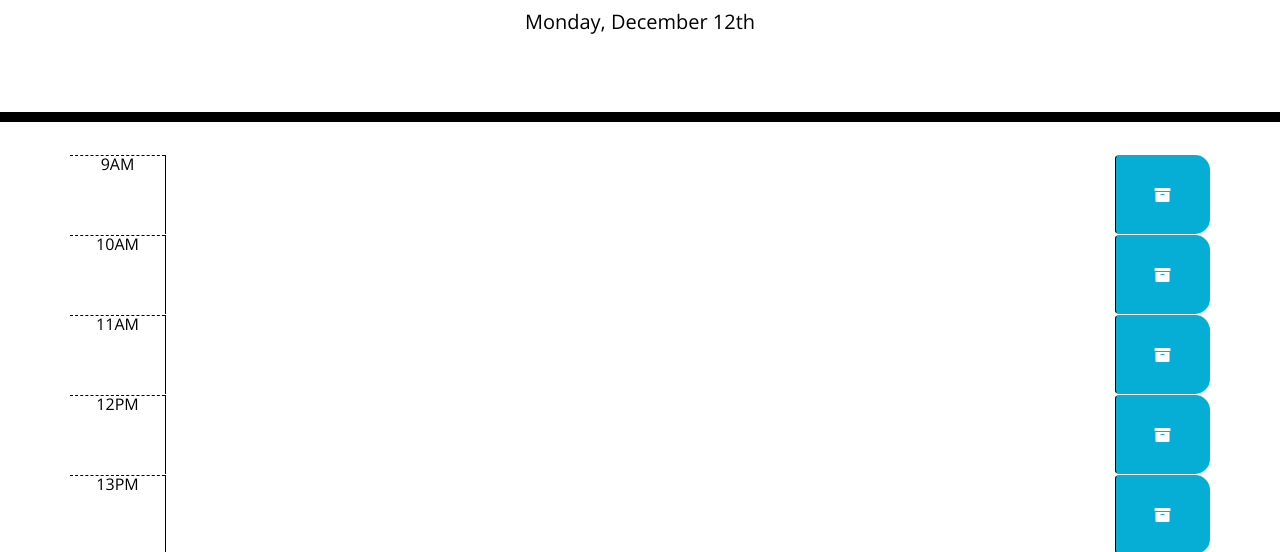
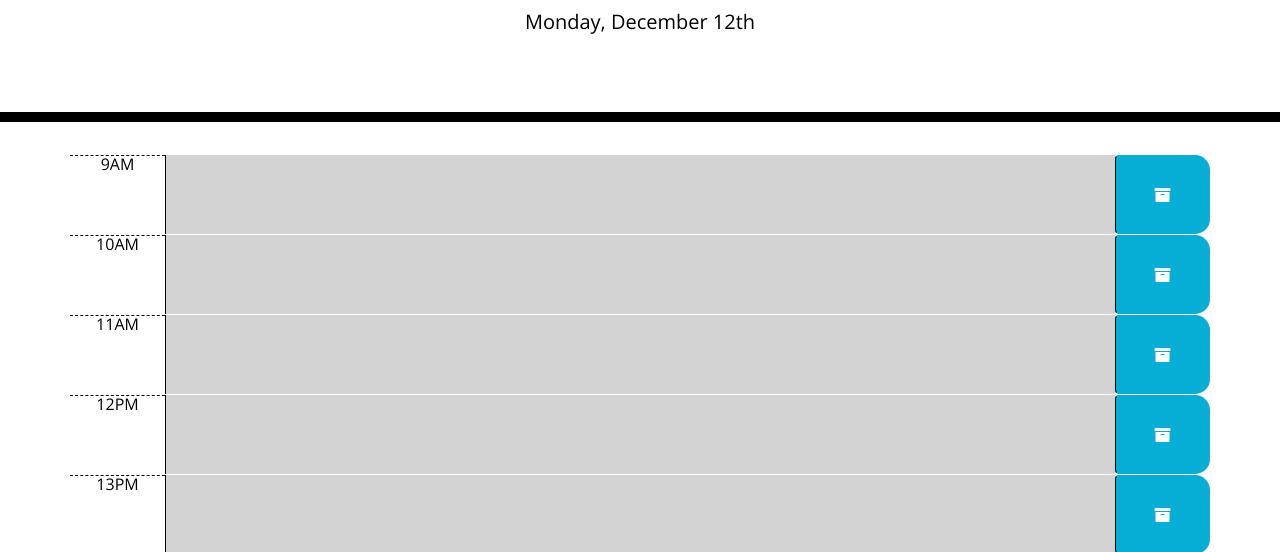
Before and after one commit to agh911/Daily-Planner-App, a plain HTML site: page index.html in a window 1280 px wide. Shown: the part 182-734 px from the top of the page. Drawn offline with nearby package versions, Linux system fonts and the light colour scheme.

Commit message:
updates textarea background color based on time

```diff
--- a/assets/css/style.css
+++ b/assets/css/style.css
@@ -13,6 +13,10 @@ textarea {
   padding: 10px;
 }
 
+span {
+  color: #06aed5;
+}
+
 .jumbotron {
   text-align: center;
   background-color: transparent;
@@ -23,6 +27,14 @@ textarea {
 
 .description {
   white-space: pre-wrap;
+}
+
+.feedback {
+  text-align: center;
+}
+
+.hide {
+  display: none;
 }
 
 .time-block {
--- a/assets/js/script.js
+++ b/assets/js/script.js
@@ -6,18 +6,39 @@ timeEl.text(displayTime);
 
 var businessHours = moment().hour(9, 'H');
 // While loop that loops through business day hours and generate or build html timeblock row
-while (businessHours.hour() < 22) {
-    // console.log(businessHours);
+while (businessHours.hour() < 18) {
+    var workHour = businessHours.format('H');
+    var hourId = workHour;
     // Append timeblock to container
         // Hour
         // Textarea
         // Save button
-        var workHour = businessHours.format('h')
-        var hourId = workHour;
     rowsContainer.append(`<div class='row time-block'><p class="hour col-md-1">${businessHours.format('HA')}</p><textarea class="description col-md-10" id='${hourId}'></textarea><button class='btn saveBtn col-md-1'><i class="fas fa-archive"></i></button></div>`);
     // Increase hour by one
     businessHours.add(1, 'hours');
+    checkTime();
 }
 
-             // When button is clicked - store/reset the event text corresponding withthe hour to localStorage
-    // Check if hour is past, current or future and apply the corresponding CSS class to the timeblock
+// Check if hour is past, current or future and apply the corresponding CSS class to the timeblock
+function checkTime() {
+    var currentTime = moment().hours();
+    var hourIdArray = [];
+    // Loop through the textareas
+    $('textarea').each(function () {
+        // Getting the id of each textarea
+        var textareaId = $(this).attr('id');
+        // Add to the array
+        hourIdArray.push(textareaId);
+    });
+    //Compare index value to currentTime
+    for (i = 0; i < hourIdArray.length; i++) {
+        var textArea = $(`#${hourIdArray[i]}`);
+        if (hourIdArray[i] === currentTime) {
+            textArea.addClass("present");
+        } else if (hourIdArray[i] < currentTime) {
+            textArea.addClass("past");
+        } else {
+            textArea.addClass("future");
+        }
+    }
+}
```
